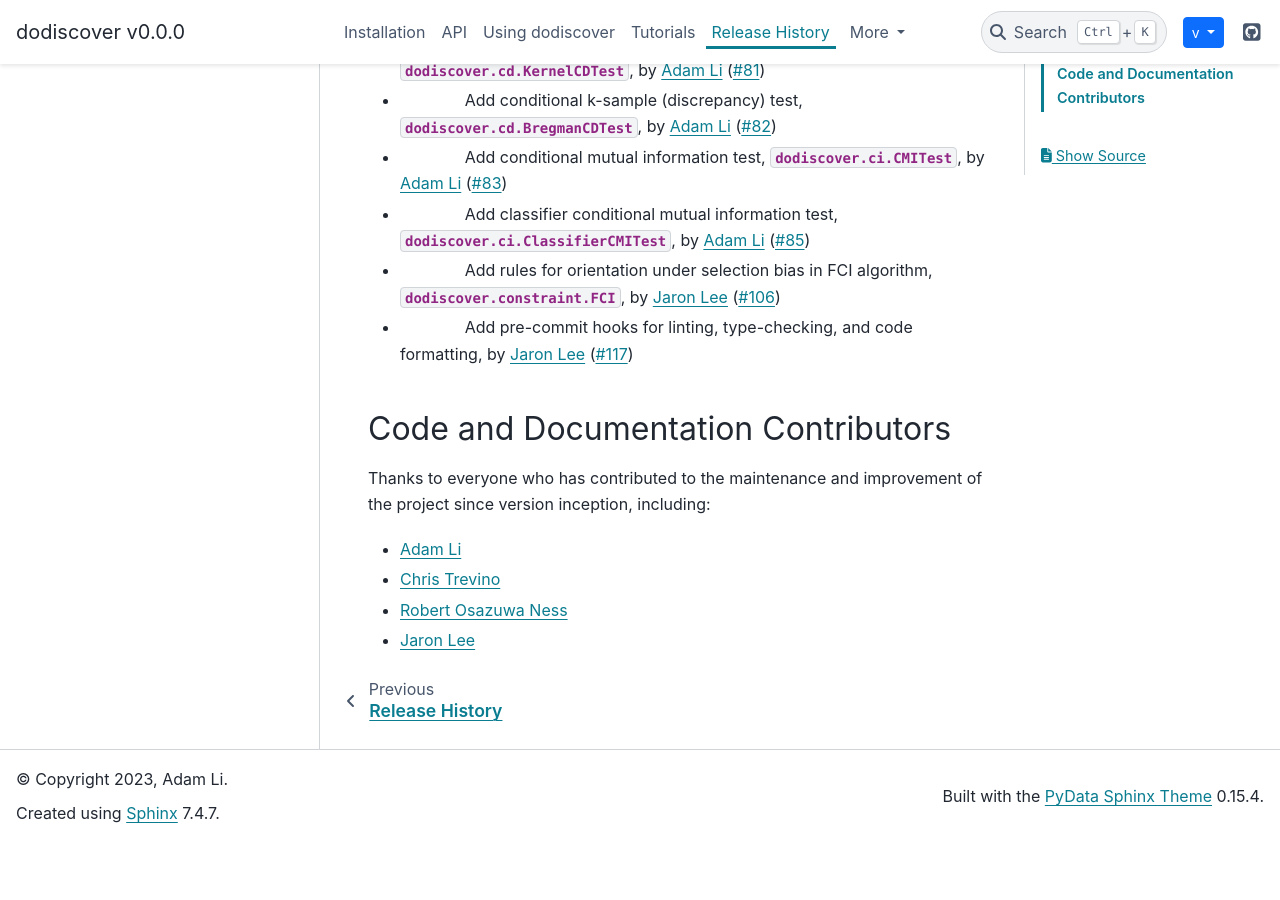
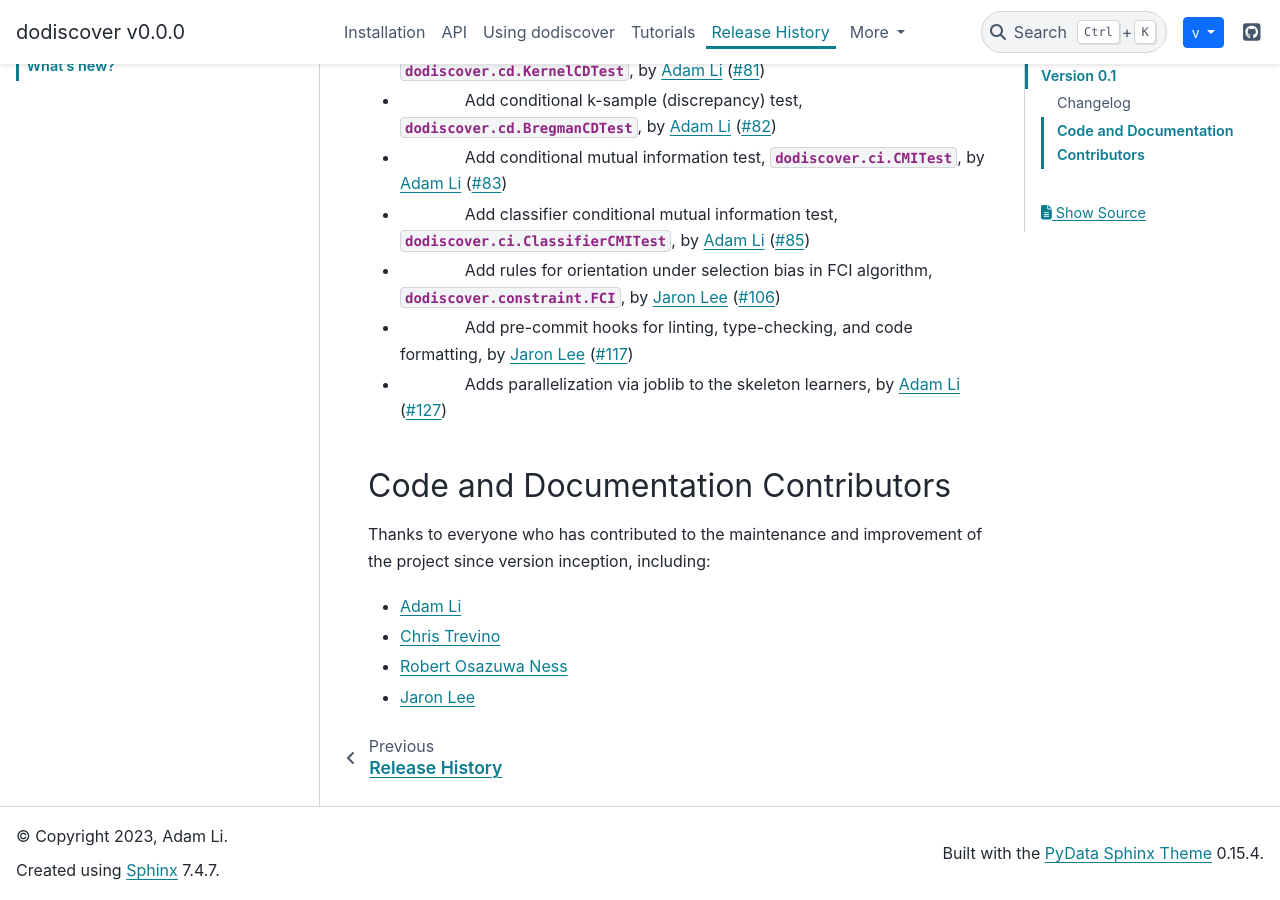
Before and after one commit to py-why/dodiscover, a Sphinx documentation site: the page built from doc/whats_new/v0.1.rst, in a window 1280 px wide and 900 px high, scrolled down 1360 px. Built offline with Sphinx 7.4.7 and the PyData theme 0.15.4, drawn with Linux system fonts in a browser that asks for light colours; before the commit the page ends 2203 px from its top, so only the background shows below that.

Commit message:
Add change log
Signed-off-by: Adam Li <adam2392@gmail.com>

```diff
--- a/doc/whats_new/v0.1.rst
+++ b/doc/whats_new/v0.1.rst
@@ -46,6 +46,7 @@ Changelog
 - |Feature| Add classifier conditional mutual information test, :class:`dodiscover.ci.ClassifierCMITest`, by `Adam Li`_ (:pr:`85`)
 - |Feature| Add rules for orientation under selection bias in FCI algorithm, :class:`dodiscover.constraint.FCI`, by `Jaron Lee`_ (:pr:`106`)
 - |Feature| Add pre-commit hooks for linting, type-checking, and code formatting, by `Jaron Lee`_ (:pr:`117`)
+- |Feature| Adds parallelization via joblib to the skeleton learners, by `Adam Li`_ (:pr:`127`)
 
 Code and Documentation Contributors
 -----------------------------------
```
